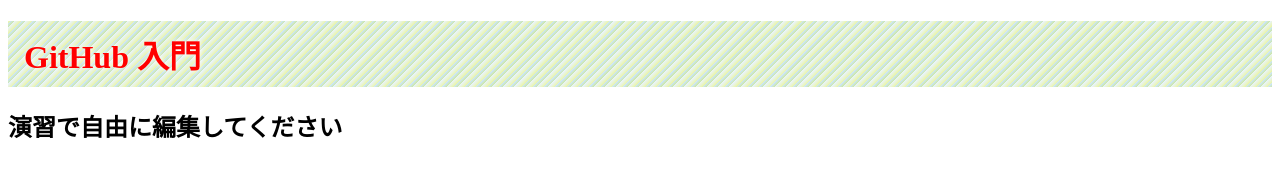
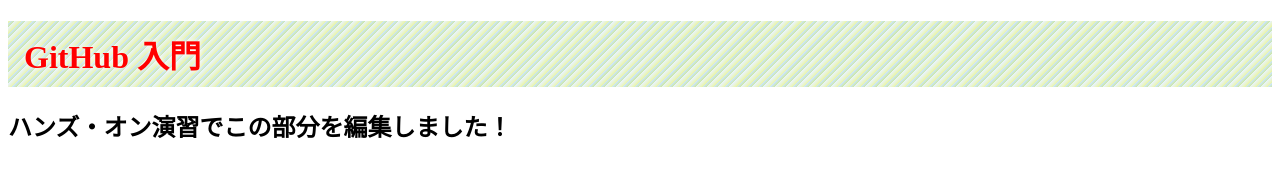
Before and after one commit to HidetoSuzuki1003/github_ws, a plain HTML site: page index.html in a window 1280 px wide. Drawn offline with Linux system fonts and the light colour scheme.

Commit message:
edit index.html

```diff
--- a/index.html
+++ b/index.html
@@ -6,7 +6,7 @@
     <link rel="stylesheet" type="text/css" href="src/styles.css">
   <body>
     <h1>GitHub 入門</h1>
-    <h2>演習で自由に編集してください</h2>
+    <h2>ハンズ・オン演習でこの部分を編集しました！</h2>
 
     <!-- 変更箇所に困ったら下記のコメントアウトを外してください -->
     <!--<div id="target">ここをクリックするとアラート発生</div>-->
```
